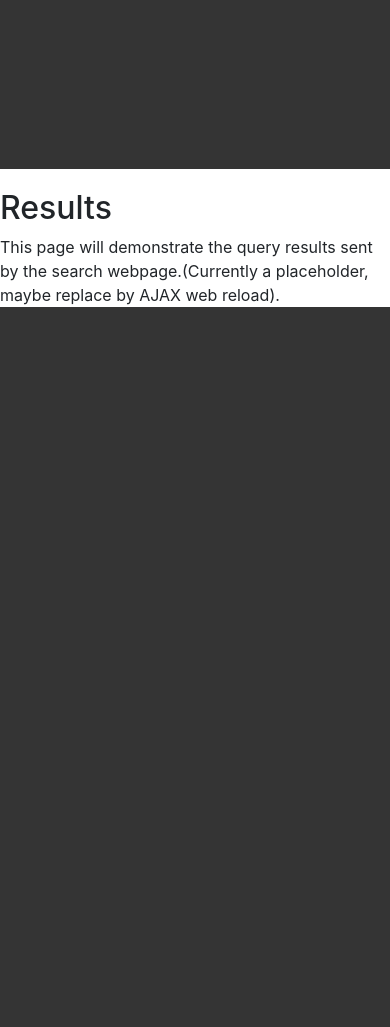
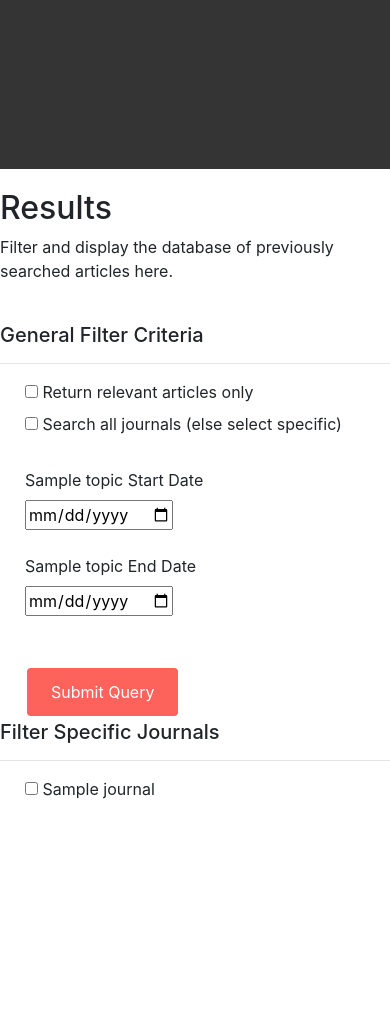
Before and after one commit to M4rukku/conservation_synthesis_github, a Flask app: template frontend/templates/results.html in a window 390 px wide; the page is wider, and only the part inside the window is pictured. Shown: the part 731-1758 px from the top of that part. Before the commit the page ends 1038 px from the top of that part, so only its background shows below. Run offline with Flask 2, Linux system fonts and the light colour scheme; the template is opened without the code that fills it: most values are stand-ins (such as "Sample title", 1, 10 or a date in 2020); some libraries are stand-ins or nearby versions.

Commit message:
Refactor so that html code is reusable through templates + set up filter form and response

```diff
--- a/frontend/app.py
+++ b/frontend/app.py
@@ -2,7 +2,9 @@ import pandas as pd
 import sys
 
 from frontend.user_queries import UserQueryInformation
+from frontend.user_queries import ResultFilter
 from sources.data_controller.controller_interface import UserQueryHandler
+from sources.data_controller.controller_interface import DatabaseResultQueryHandler
 from flask import Flask, render_template, request
 from datetime import datetime
 
@@ -25,11 +27,11 @@ def index():
 
 @app.route('/search')
 def search():
-    return render_template('search.html',journal_name = get_journals())
+    return render_template('search.html', journal_name = get_journals(), topic = "Publication")
 
 # handle query input on the search page
-@app.route('/handle-query', methods=['POST'])
-def handle_query():
+@app.route('/handle-search-query', methods=['POST'])
+def handle_search_query():
     # get all form fields
     if request.form.get('relevant_only'):
         relevant_only = True
@@ -57,7 +59,38 @@ def handle_query():
 
 @app.route('/results')
 def results():
-    return render_template('results.html')
+    return render_template('results.html', journal_name = get_journals(), topic = "Sync")
+
+# handle query input on the results page
+@app.route('/handle-results-query', methods=['POST'])
+def handle_results_query():
+    # get all form fields
+    if request.form.get('relevant_only'):
+        relevant_only = True
+    else:
+        relevant_only = False
+    all_journals = get_journals()
+    if request.form.get('all_journals'):
+        journals = all_journals
+    else:
+        journals = []
+        for journal in all_journals:
+            if request.form.get(journal):
+                journals.append(journal)
+    print(journals)
+    start_date = request.form['start_date']
+    start_date_object = datetime.strptime(start_date, '%Y-%m-%d')
+    end_date = request.form['end_date']
+    end_date_object = datetime.strptime(end_date, '%Y-%m-%d')
+    # create result filter object
+    result_filter = ResultFilter(journal_names=journals,
+                              relevant_only=relevant_only,
+                              from_sync_date=start_date_object,
+                              to_sync_date=end_date_object)
+    # create query handler and process query
+    filter_handler = DatabaseResultQueryHandler()
+    filter_handler.process_filter_query(result_filter)
+    return results()
 
 @app.route('/sync')
 def sync():
--- /dev/null
+++ b/frontend/templates/components/criteria.html
@@ -0,0 +1,21 @@
+<div id="criteria">
+    <input type="checkbox" name="relevant_only">
+    <label for="relevant_only">Return relevant articles only</label>
+    <br/>
+    <input type="checkbox" name="all_journals">
+    <label for="all_journals">Search all journals (else select specific)</label>
+    <br/>
+    <br/>
+    <label for="start_date">{{topic}} Start Date</label> <br/>
+    <input name="start_date" type="date" required>
+    <br/>
+    <br/>
+    <label for="end_date">{{topic}} End Date</label> <br/>
+    <input name="end_date" type="date" required>
+    <br/>
+    <br/>
+    <br/>
+    <input id="submit_query" type="submit" value="Submit Query">
+    <br/>
+    </div>
+</div>
--- /dev/null
+++ b/frontend/templates/components/journals.html
@@ -0,0 +1,11 @@
+<div id="journals">
+    <div id="grid_wrapper">
+        <div class="scroll" id="journal_selector">
+            {% for journal in journal_name %}
+                <input type="checkbox" name="{{ journal }}"/>
+                <label>{{ journal }}</label>
+                <br/>
+            {% endfor %}
+        </div>
+    </div>
+<div>
--- a/frontend/templates/results.html
+++ b/frontend/templates/results.html
@@ -2,6 +2,22 @@
 
 {% block content %}
     <h2>Results</h2>
-    This page will demonstrate the query results sent by the search webpage.(Currently a placeholder, maybe replace by AJAX web reload).
-
+    <div id="description">
+        <p> Filter and display the database of previously searched articles here.<br><br> </p>
+    </div>
+    <div>
+        <form action="{{ url_for('handle_results_query') }}"" method="POST" enctype="multipart/form-data">
+            <div class="row">
+                <div class="col-md-5">
+                    <h5>General Filter Criteria</h5>
+                    <hr>
+                    {% include 'components/criteria.html' %}
+                <div class="col-md-5">
+                    <h5>Filter Specific Journals</h5>
+                    <hr>
+                    {% include 'components/journals.html' %}
+                </div>
+            </div>
+        </form>
+    </div>
 {% endblock %}
--- a/sources/data_controller/controller.py
+++ b/sources/data_controller/controller.py
@@ -41,6 +41,7 @@ def get_unknown_date_ranges(query: UserQueryInformation):
         {name: {Daterange(query.start_date_range,
                           query.end_date_range)} for name in journal_names}
 
+    print(query_ranges)
     for name, range in query_ranges:
         known_ranges = ranges[name]
         query_ranges[name] = \
--- a/sources/databases/file_databases/prev_journal_query_information.json
+++ b/sources/databases/file_databases/prev_journal_query_information.json
@@ -1 +1 @@
-{"555666666-555": [["2018-01-01", "2019-01-01"], ["2001-01-01", "2002-01-01"]]}
+{"555666666-555": [["2001-01-01", "2002-01-01"], ["2018-01-01", "2019-01-01"]]}
```
Also changed, not shown: frontend/templates/search.html (+2 -32 lines).
